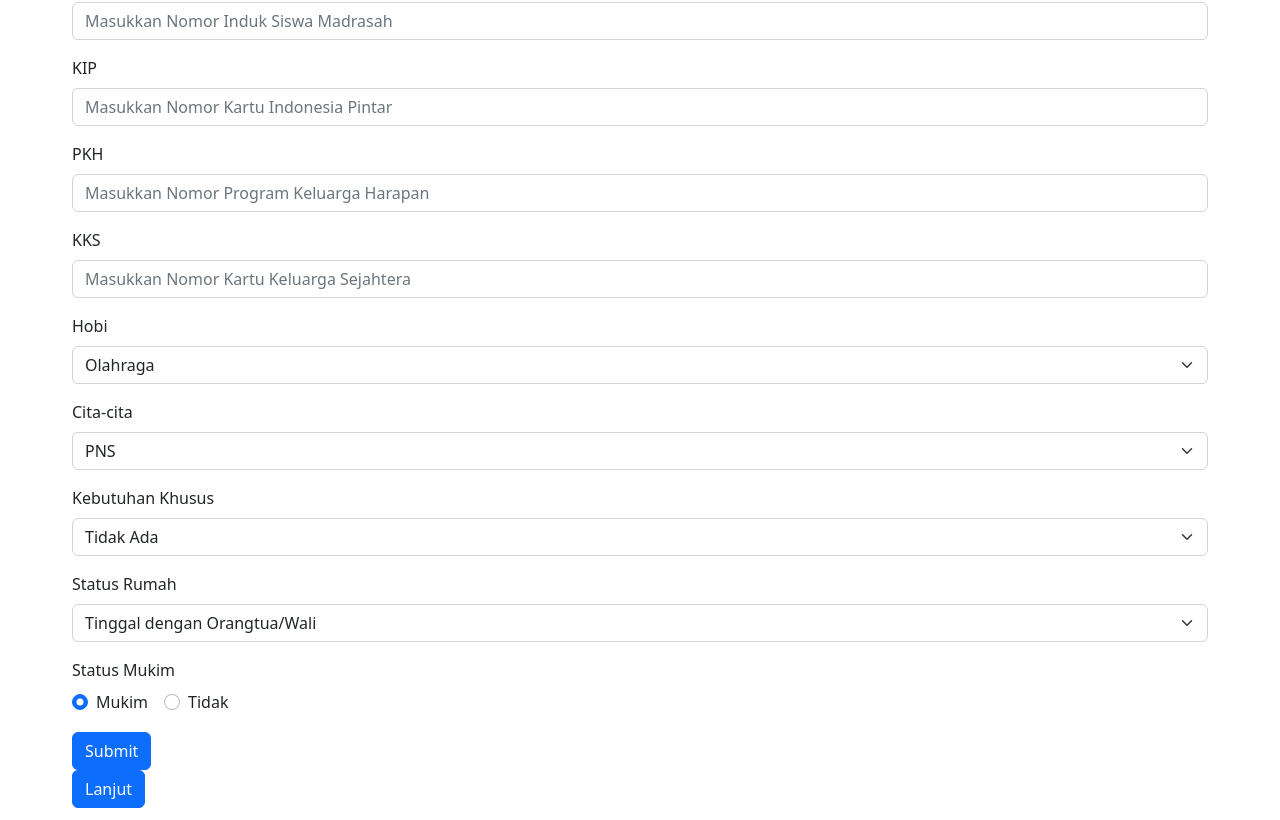
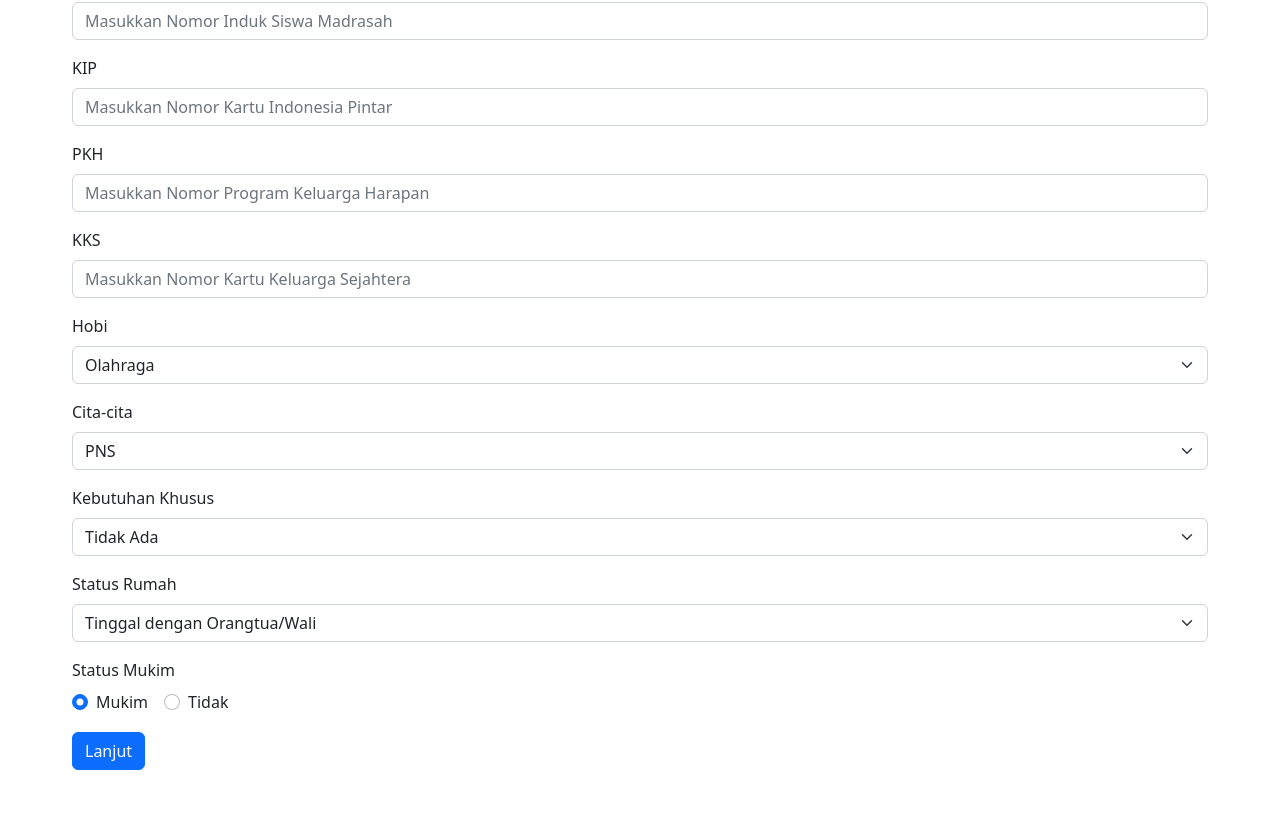
Before and after one commit to athdromeda/reemis, a Next.js app: page / in a window 1280 px wide. Shown: the part 660-1480 px from the top of the page. After the commit the page ends 1442 px from the top, so only its background shows below. Built offline with nearby package versions, Linux system fonts and the light colour scheme.

Commit message:
style: remove 'next' button in tab

```diff
--- a/Tabs/Tab1.js
+++ b/Tabs/Tab1.js
@@ -171,10 +171,6 @@ const Tab1 = () => {
           id="inline-radio-2"
         />
       </Form.Group>
-
-      <Button variant="primary" type="submit">
-        Submit
-      </Button>
     </Form>
   );
 };
--- a/Tabs/Tab2.js
+++ b/Tabs/Tab2.js
@@ -27,13 +27,6 @@ const Tab2 = () => {
       <Form.Group className="mb-3" controlId="formBasicEmail">
         <Dropdown label="Pendidikan" options={DropdownOptions.pendidikan} />
       </Form.Group>
-
-      <Button variant="primary" type="submit">
-        Kembali
-      </Button>
-      <Button variant="primary" type="submit">
-        Lanjut
-      </Button>
     </Form>
   );
 };
--- a/Tabs/Tab3.js
+++ b/Tabs/Tab3.js
@@ -35,9 +35,6 @@ const Tab3 = () => {
         />
       </Form.Group>
 
-      <Button variant="primary" type="submit">
-        Submit
-      </Button>
     </Form>
   );
 };
--- a/Tabs/Tab4.js
+++ b/Tabs/Tab4.js
@@ -30,9 +30,6 @@ const Tab4 = () => {
         />
       </Form.Group>
 
-      <Button variant="primary" type="submit">
-        Submit
-      </Button>
     </Form>
   );
 };
--- a/Tabs/Tab5.js
+++ b/Tabs/Tab5.js
@@ -42,10 +42,6 @@ const Tab5 = () => {
       <Form.Group className="mb-3" controlId="formBasicEmail">
         <Dropdown label="Kec" options={DropdownOptions.statusRumah} />
       </Form.Group>
-
-      <Button variant="primary" type="submit">
-        Submit
-      </Button>
     </Form>
   );
 };
```
